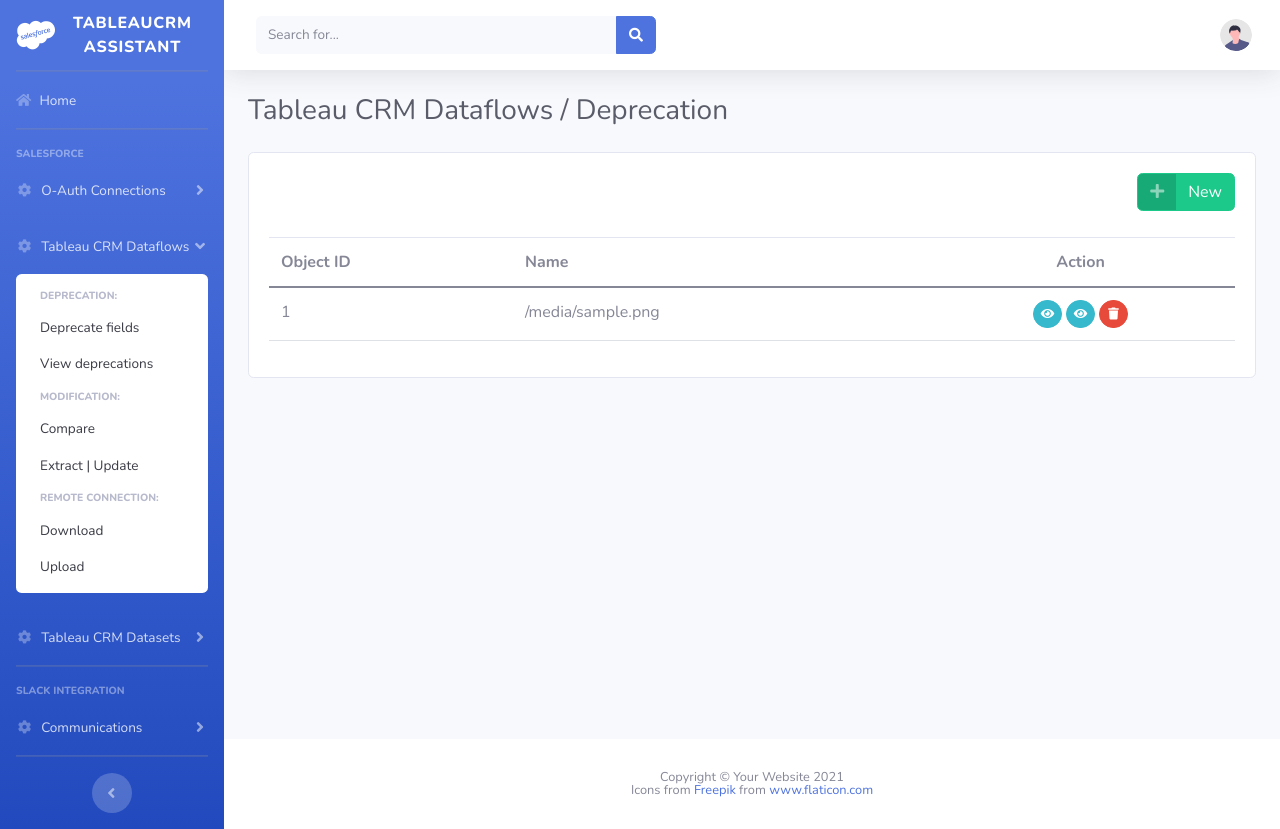
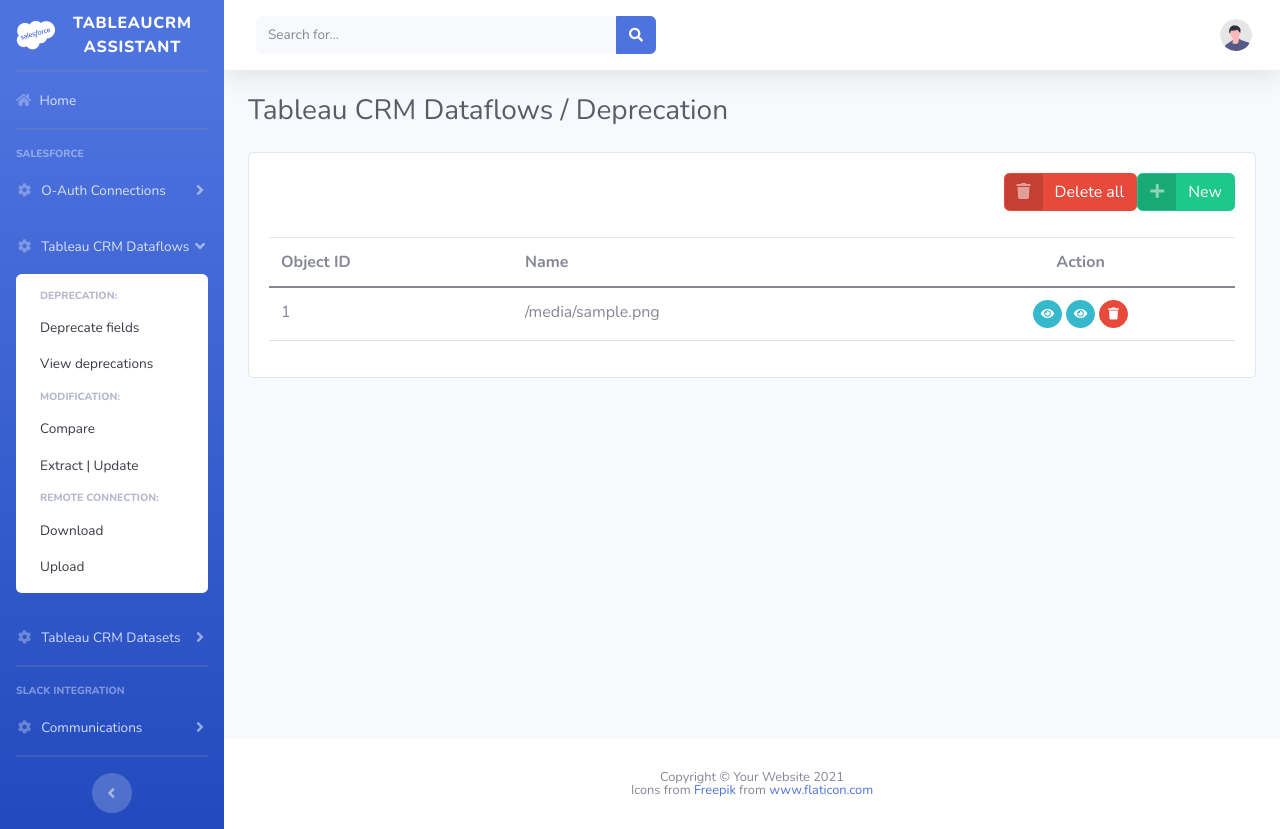
Before and after one commit to daniel-min-dma-partner/afd-app, a Django app: template main/templates/dataflow-manager/deprecate-fields/list.html in a window 1280 px wide. Run offline with Django 3.2, Linux system fonts and the light colour scheme; the template is opened without the code that fills it: most values are stand-ins (such as "Sample title", 1, 10 or a date in 2020); parts of the project's set-up code (start-up, migrations or seed data) failed here and were passed over; some libraries are stand-ins or nearby versions.

Commit message:
Implements delete all deprecations.

```diff
--- a/main/templates/dataflow-manager/deprecate-fields/list.html
+++ b/main/templates/dataflow-manager/deprecate-fields/list.html
@@ -39,6 +39,13 @@
                                     <i class="fas fa-plus"></i>
                                 </span>
                                 <span class="text">New</span>
+                            </a>
+                            <a href="{% url 'main:deprecation-delete-all' %}"
+                               class="btn btn-danger btn-icon-split float-right">
+                                <span class="icon text-white-50">
+                                    <i class="fas fa-trash"></i>
+                                </span>
+                                <span class="text">Delete all</span>
                             </a>
                         </div>
 
--- a/main/urls.py
+++ b/main/urls.py
@@ -54,6 +54,7 @@
             url(r'^compare/$', main.ajax_compare_deprecation, name='compare-deprecations'),
             url(r'^compare/(?P<pk>\d+)/$', main.CompareDeprecationView.as_view(), name='compare-deprecation'),
             url(r'^delete/$', main.ajax_delete_deprecation, name='remove-deprecations'),
+            url(r'^delete-all/$', main.deprecation_delete_all, name='deprecation-delete-all'),
         ])),
         url(r'^download/$', main.DownloadDataflowView.as_view(), name='download-dataflow'),
         url(r'^upload/$', main.UploadDataflowView.as_view(), name='upload-dataflow'),
```
Also changed, not shown: main/views.py (+18 -2 lines).
